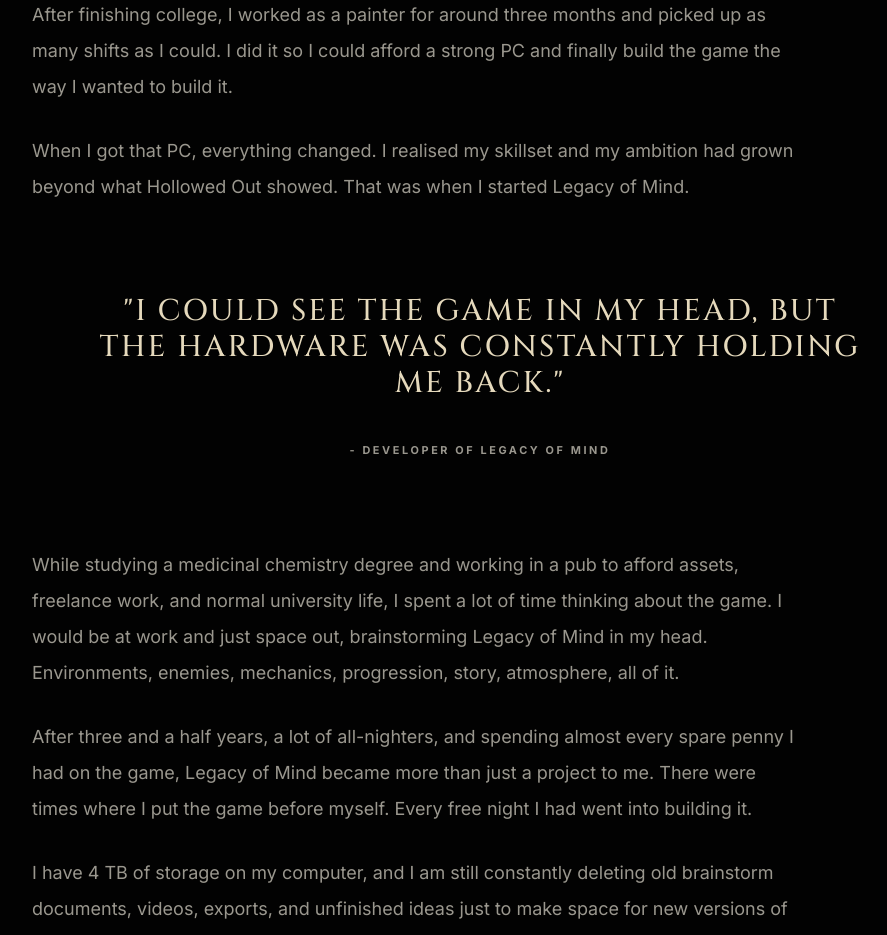
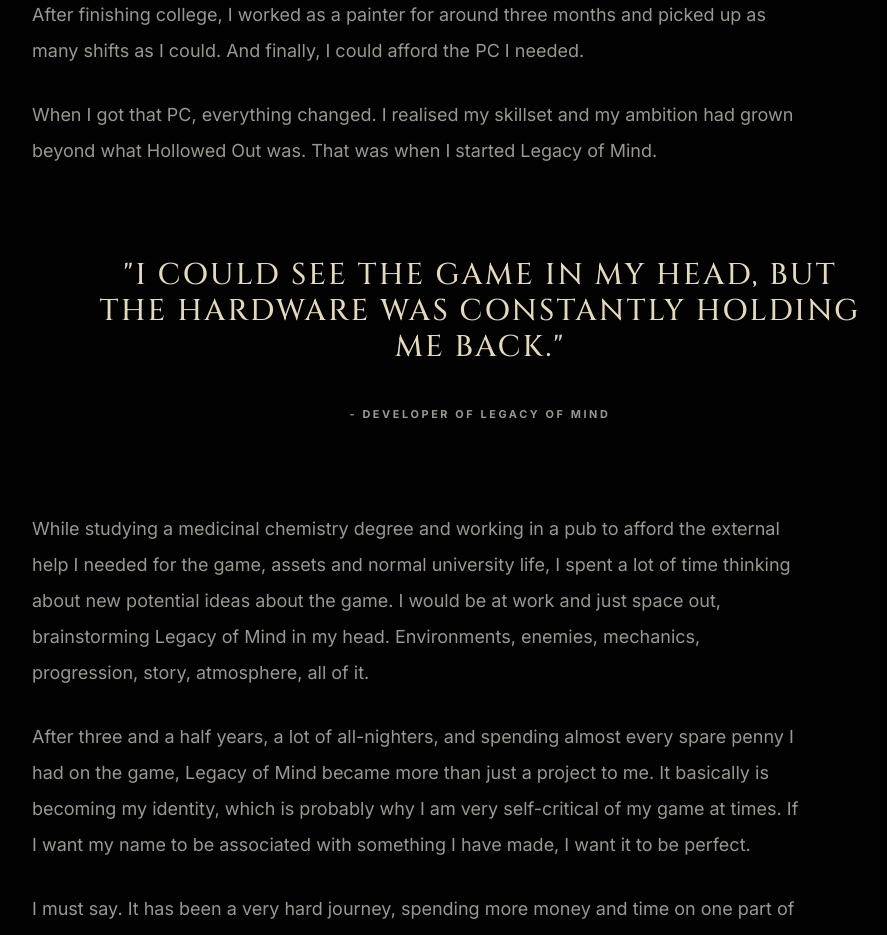
Before and after one commit to LegacyOfMind/LegacyOfMind-Website, a React (Vite) app: page /my-story in a window 1280 px wide. Shown: the part 1440-2375 px from the top of the page, without its empty margins (120-1007 px from the left). Built offline with nearby package versions, Linux system fonts and the light colour scheme; no server answers.

Commit message:
Update My Story page copy

```diff
--- a/src/pages/MyStory.tsx
+++ b/src/pages/MyStory.tsx
@@ -4,33 +4,26 @@
   'I have loved soulslike games for as long as I can remember. As a kid, I was always drawn to mysterious worlds, powerful beasts, dark fantasy, and the feeling of stepping into a place that felt much bigger than me. Films like Monster Hunter stayed with me because I loved seeing huge creatures that felt ancient, dangerous, and impossible to fully understand.',
   'Before Legacy of Mind became what it is today, it was called The Wasteland Trials. The original idea was set on another planet, where one large entity would follow the player and you would have to survive. At the time, that felt like the game I wanted to make.',
   'But after spending so many hours building it, I started to realise I could create something bigger. I wanted a better map, a stronger world, and a game that felt closer to what I had always imagined. That idea became Hollowed Out, a similar concept with more monsters and a setting based on Earth in the early 2000s.',
-  'The problem was that I could not afford a computer strong enough to build it properly. Even simple tasks could take more than 12 hours to load, no matter how much I tried to optimise things. It was frustrating because I could see the game in my head, but the hardware was constantly holding me back.',
-  'After finishing college, I worked as a painter for around three months and picked up as many shifts as I could. I did it so I could afford a strong PC and finally build the game the way I wanted to build it.',
-  'When I got that PC, everything changed. I realised my skillset and my ambition had grown beyond what Hollowed Out showed. That was when I started Legacy of Mind.',
-  'While studying a medicinal chemistry degree and working in a pub to afford assets, freelance work, and normal university life, I spent a lot of time thinking about the game. I would be at work and just space out, brainstorming Legacy of Mind in my head. Environments, enemies, mechanics, progression, story, atmosphere, all of it.',
-  'After three and a half years, a lot of all-nighters, and spending almost every spare penny I had on the game, Legacy of Mind became more than just a project to me. There were times where I put the game before myself. Every free night I had went into building it.',
-  'I have 4 TB of storage on my computer, and I am still constantly deleting old brainstorm documents, videos, exports, and unfinished ideas just to make space for new versions of Legacy of Mind.',
-  'The reason it took so long to get trailers and cutscenes finished is because so much freelance work was happening across different parts of the game. Different people were working on different scenes, cutscenes, assets, and systems, and I was constantly waiting, reviewing, integrating, rebuilding, and trying to keep everything consistent.',
-  'I have always been creative, but coding was never the part I naturally enjoyed. I do use AI in my personal life, and it has helped me understand things like setting up a company, legal basics, marketing steps, planning, and finding creators to contact. It has also helped me think through ideas.',
-  'But there are parts of Legacy of Mind where I have been, and still am, very against using AI. That includes in-game videos, narration, in-game assets, and the parts of the game that need real creative craft behind them.',
-  'I would rather spend money on an asset made by a professional team over a long period of time than generate something quickly with AI. AI can be useful, but it lacks passion, and I think that shows.',
-  'Legacy of Mind was created from what I always wanted to make as a kid. AI did not give me that. It cannot replicate the connection I have to this game.',
-  'The game combines things I have loved from titles like Stalker, Metro Exodus, Days Gone, Elden Ring, Remnant, Call of Duty, and even a smaller game I used to play with my friends called Combat Master. I always liked how simple and satisfying its attachment system felt, and that influenced how I thought about weapon customisation.',
+  'The problem was that I did not have a computer strong enough to build it properly. Even simple tasks could take more than 12 hours to load, no matter how much I tried to optimise things. It was frustrating because I could see the game in my head, but the hardware was constantly holding me back.',
+  'After finishing college, I worked as a painter for around three months and picked up as many shifts as I could. And finally, I could afford the PC I needed.',
+  'When I got that PC, everything changed. I realised my skillset and my ambition had grown beyond what Hollowed Out was. That was when I started Legacy of Mind.',
+  'While studying a medicinal chemistry degree and working in a pub to afford the external help I needed for the game, assets and normal university life, I spent a lot of time thinking about new potential ideas about the game. I would be at work and just space out, brainstorming Legacy of Mind in my head. Environments, enemies, mechanics, progression, story, atmosphere, all of it.',
+  'After three and a half years, a lot of all-nighters, and spending almost every spare penny I had on the game, Legacy of Mind became more than just a project to me. It basically is becoming my identity, which is probably why I am very self-critical of my game at times. If I want my name to be associated with something I have made, I want it to be perfect.',
+  'I must say. It has been a very hard journey, spending more money and time on one part of the game leads to negligence of another mechanic or part of the game. There has been lots of jumping from one project within Legacy of Mind to another.',
+  'The game combines things I have loved from titles like Stalker, Metro Exodus, Days Gone, Elden Ring, Remnant, Call of Duty, Forza, Fortnite and basically every game I grew up playing and my favourite little mechanics from each.',
   'The map is one of the things I care about most. Every metre of the map is handmade. Nothing is procedurally generated.',
-  'Yes, I use assets, and I have also had custom assets made based on other assets, but I am very particular about what goes into the game. I worked hard in the jobs I had so I could afford the exact assets I wanted. Sometimes I would spend hours searching stores just to find one asset that matched the feeling I had in my head. Even then, I would often create my own variation of it.',
+  'The way I made the map look as beautiful and cohesive as it is required building a relationship with many asset developers. A lot of my work came from me liking an asset, adding it to my game, wanting to expand on it, and then getting in touch with the creator.',
+  'For example, the weapons in the game were from an asset store page, however there were no attachments to these weapons. So I reached out and over the course of the next year, I built a strong relationship with the creator and would request projects relating to my game for custom orders. This is how my whole attachment system was built within a few months.',
   'A lot of the trees in Legacy of Mind are placed individually. I did that because I wanted the environment to match what I imagined, not just fill empty space. The map, the atmosphere, the level design, and the environmental storytelling all matter to me.',
-  'There were sacrifices too. I postponed trips back home to see my family and siblings because I was in the middle of something important for the game. I had people tell me I should have started smaller, released the first draft, given up, or cut my losses.',
-  'I do not have an addictive personality, and I do not have OCD, but Legacy of Mind had to feel right to me. I think the core reason is simple. I honestly cannot wait to play my own game. I cannot wait to be the first real playtester in the world I have spent years building.',
   'There was a time when my motivation was at its lowest. I lost around three months of progress, built from eight hour days. That night brought me to tears, and I remember it very clearly.',
-  'But then I walked around the small zone I still had backed up. There were no weapons and no enemies, because those were in other scenes. It was just the environment.',
+  'But then I walked around the small zone I still had backed up. There were no weapons and no enemies, because those were in other scenes. It was literally just the trees, wind, grass and buildings.',
   'And I loved it.',
   'Walking through that little area reminded me why I started. The atmosphere alone made me want to keep going. I rebuilt what I had lost, made that zone better than it was before, and carried on developing the game. That part of the map is now my personal favourite.',
-  'I have my final university exam on 23 May 2026. I am completely unprepared for it because of working my job and working on Legacy of Mind. I deliberately chose to go live with the website, Steam page, and Discord server on that day because it is my final exam. I do not want to get carried away before then. I want to finish the exam, come home, and then release everything properly.',
-  'Now that university is coming to an end, I believe Legacy of Mind can be finished within the next two or three months.',
+  'I have now graduated and am currently putting all my time and effort into my game.',
   'Whether Legacy of Mind succeeds or whether I become another indie developer who never makes a profit, I will never regret the time, money, and effort I have put into it. I hope this story motivates anyone reading it, especially other solo developers and creators who are trying to build something while life is still happening around them.',
-  'I understand how hard indie games are to make. I understand how hard it is to get views, build a community, and convince people to care about something you have made. That is why I am completely open to people promoting their own work on my server.',
-  'If people had not helped me, given me opportunities, offered discounts, shared advice, or let me do things I would not normally have been able to do, I would never have finished the version of Legacy of Mind you see today.',
-  'So if you are a player, a creator, a streamer, or an indie developer, I hope the Legacy of Mind community can also be a place where I can help people who want to create their own games. Whether you need advice, have questions, or want to understand the process from the first idea to publishing on Steam, I want that knowledge to be shared.',
+  'I understand how hard indie games are to make. I understand how hard it is to get views, build a community, and convince people to care about something you have made.',
+  'If people had not helped me, given me opportunities, shared advice, or just supported me in general, I would never have finished the version of Legacy of Mind you see today.',
+  "I'll see you all at Steam Next Fest this October!!",
 ];
 
 type PullQuoteProps = {
@@ -76,7 +69,7 @@
         <PullQuote>I could see the game in my head, but the hardware was constantly holding me back.</PullQuote>
 
         <div className="max-w-3xl space-y-7 text-base leading-8 text-muted md:text-lg md:leading-9">
-          {storyParagraphs.slice(6, 10).map((paragraph) => (
+          {storyParagraphs.slice(6, 9).map((paragraph) => (
             <p key={paragraph}>{paragraph}</p>
           ))}
         </div>
@@ -84,7 +77,7 @@
         <PullQuote>Legacy of Mind became more than just a project to me.</PullQuote>
 
         <div className="max-w-3xl space-y-7 text-base leading-8 text-muted md:text-lg md:leading-9">
-          {storyParagraphs.slice(10, 15).map((paragraph) => (
+          {storyParagraphs.slice(9, 12).map((paragraph) => (
             <p key={paragraph}>{paragraph}</p>
           ))}
         </div>
@@ -92,7 +85,7 @@
         <PullQuote>AI can help, but you can feel the difference between something made with passion and something made for convenience.</PullQuote>
 
         <div className="max-w-3xl space-y-7 text-base leading-8 text-muted md:text-lg md:leading-9">
-          {storyParagraphs.slice(15, 20).map((paragraph) => (
+          {storyParagraphs.slice(12, 15).map((paragraph) => (
             <p key={paragraph}>{paragraph}</p>
           ))}
         </div>
@@ -100,7 +93,7 @@
         <PullQuote>Every metre of the map is handmade. Nothing is procedurally generated.</PullQuote>
 
         <div className="max-w-3xl space-y-7 text-base leading-8 text-muted md:text-lg md:leading-9">
-          {storyParagraphs.slice(20, 24).map((paragraph) => (
+          {storyParagraphs.slice(15, 19).map((paragraph) => (
             <p key={paragraph}>{paragraph}</p>
           ))}
         </div>
@@ -108,7 +101,7 @@
         <PullQuote>When I lost months of progress, I mentally hit rock bottom, but the world I had left reminded me why I started.</PullQuote>
 
         <div className="max-w-3xl space-y-7 text-base leading-8 text-muted md:text-lg md:leading-9">
-          {storyParagraphs.slice(24).map((paragraph) => (
+          {storyParagraphs.slice(19).map((paragraph) => (
             <p key={paragraph}>{paragraph}</p>
           ))}
         </div>
```
